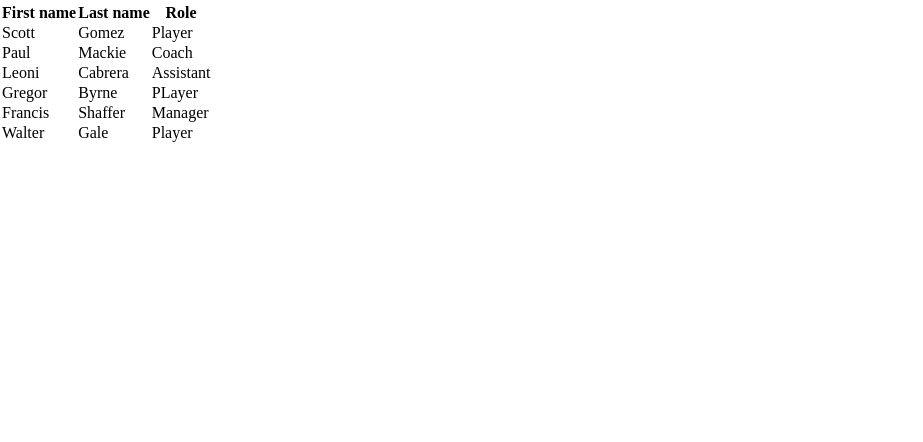
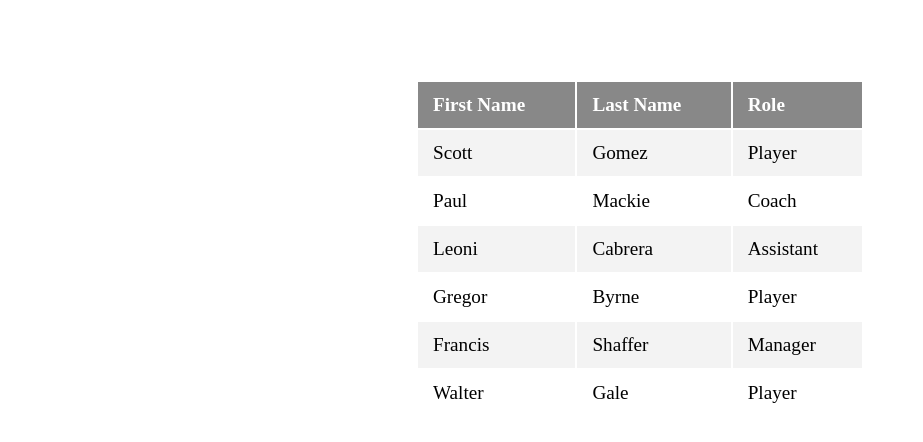
Before and after one commit to nathcolombo/UI-exercise-data-table-stripes, a plain HTML site: page index.html in a window 1280 px wide. Shown: the whole page, without its empty margins (0-923 px from the left). Drawn offline with Linux system fonts and the light colour scheme.

Commit message:
Table color and other adjusts

```diff
--- a/index.html
+++ b/index.html
@@ -7,15 +7,10 @@
     <title>UIB Table</title>
   </head>
   <body>
-    <table>
-      <thead>
-        <tr>
-          <th class="header"></th>
-        </tr>
-      </thead>
+    <table class="content-table">
       <tr>
-        <th>First name</th>
-        <th>Last name</th>
+        <th>First Name</th>
+        <th>Last Name</th>
         <th>Role</th>
       </tr>
       <tr>
@@ -36,7 +31,7 @@
       <tr>
         <td>Gregor</td>
         <td>Byrne</td>
-        <td>PLayer</td>
+        <td>Player</td>
       </tr>
       <tr>
         <td>Francis</td>
--- a/styles.css
+++ b/styles.css
@@ -3,3 +3,30 @@
   margin: 0;
   padding: 0;
 }
+
+th {
+  text-align: justify;
+  background-color: #888888;
+  color: #ffffff;
+}
+
+.content-table {
+  /*border-collapse: collapse;*/
+  margin: 5rem auto;
+  font-size: 1.2em;
+  width: 35%;
+  box-shadow: 0 0 2px rgba (0, 0, 0, 0);
+}
+
+.content-table th,
+.content-table td {
+  padding: 12px 15px;
+}
+
+.content-table tbody tr {
+  border-bottom: 1px solid #dddddd;
+}
+
+.content-table tbody tr:nth-of-type(even) {
+  background-color: #f3f3f3;
+}
```
